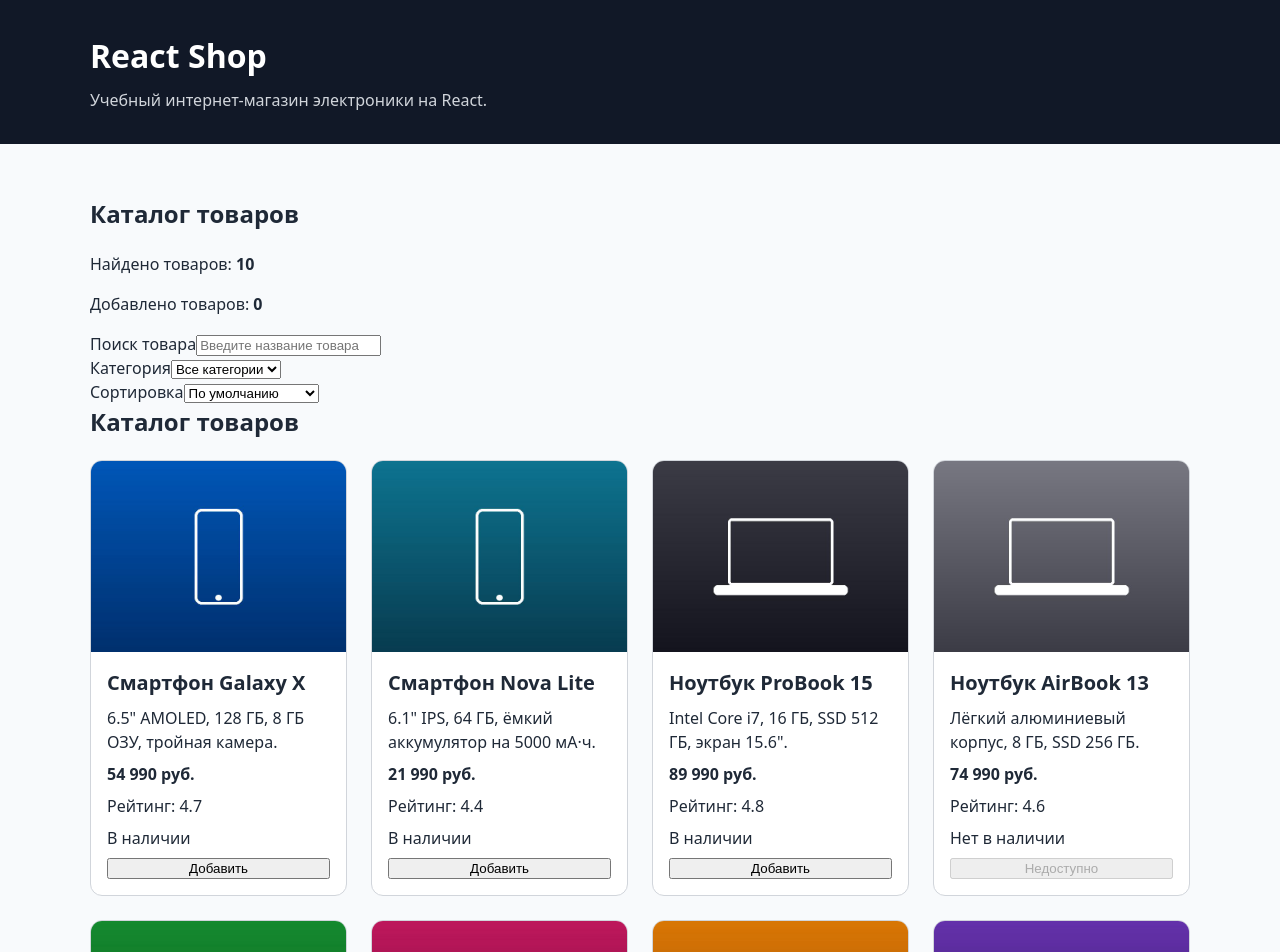
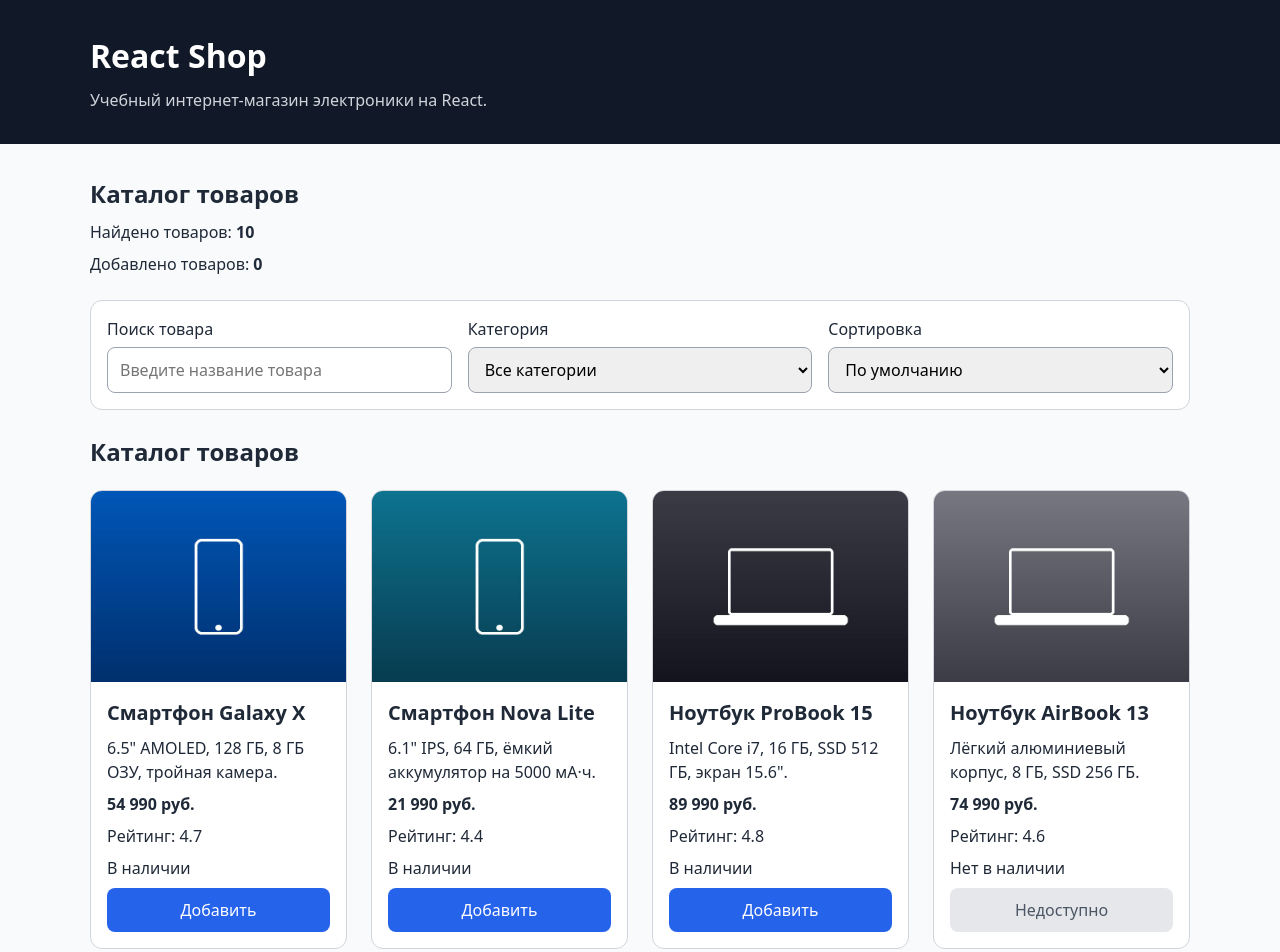
Before and after one commit to f1shi/kr5-react-shop, a React (Vite) app: page / in a window 1280 px wide. Shown: the top 952 px of the page. Built offline with nearby package versions, Linux system fonts and the light colour scheme.

Commit message:
style: add catalog controls and card button styles

```diff
--- a/src/App.css
+++ b/src/App.css
@@ -86,3 +86,66 @@
   border: 1px solid #d1d5db;
   border-radius: 8px;
 }
+
+.catalog-page {
+  display: flex;
+  flex-direction: column;
+  gap: 24px;
+}
+
+.catalog-page__header {
+  display: grid;
+  gap: 8px;
+}
+
+.catalog-page__header h2,
+.catalog-page__header p {
+  margin: 0;
+}
+
+.catalog-controls {
+  display: grid;
+  grid-template-columns: repeat(3, minmax(0, 1fr));
+  gap: 16px;
+  padding: 16px;
+  background-color: #ffffff;
+  border: 1px solid #d1d5db;
+  border-radius: 12px;
+}
+
+.catalog-controls__group {
+  display: grid;
+  gap: 6px;
+}
+
+.catalog-controls__input,
+.catalog-controls__select {
+  width: 100%;
+  padding: 10px 12px;
+  font: inherit;
+  border: 1px solid #9ca3af;
+  border-radius: 8px;
+}
+
+.product-card__button {
+  margin-top: auto;
+  padding: 10px 12px;
+  font: inherit;
+  color: #ffffff;
+  background-color: #2563eb;
+  border: none;
+  border-radius: 8px;
+  cursor: pointer;
+}
+
+.product-card__button:disabled {
+  color: #4b5563;
+  background-color: #e5e7eb;
+  cursor: not-allowed;
+}
+
+@media (max-width: 768px) {
+  .catalog-controls {
+    grid-template-columns: 1fr;
+  }
+}
```
